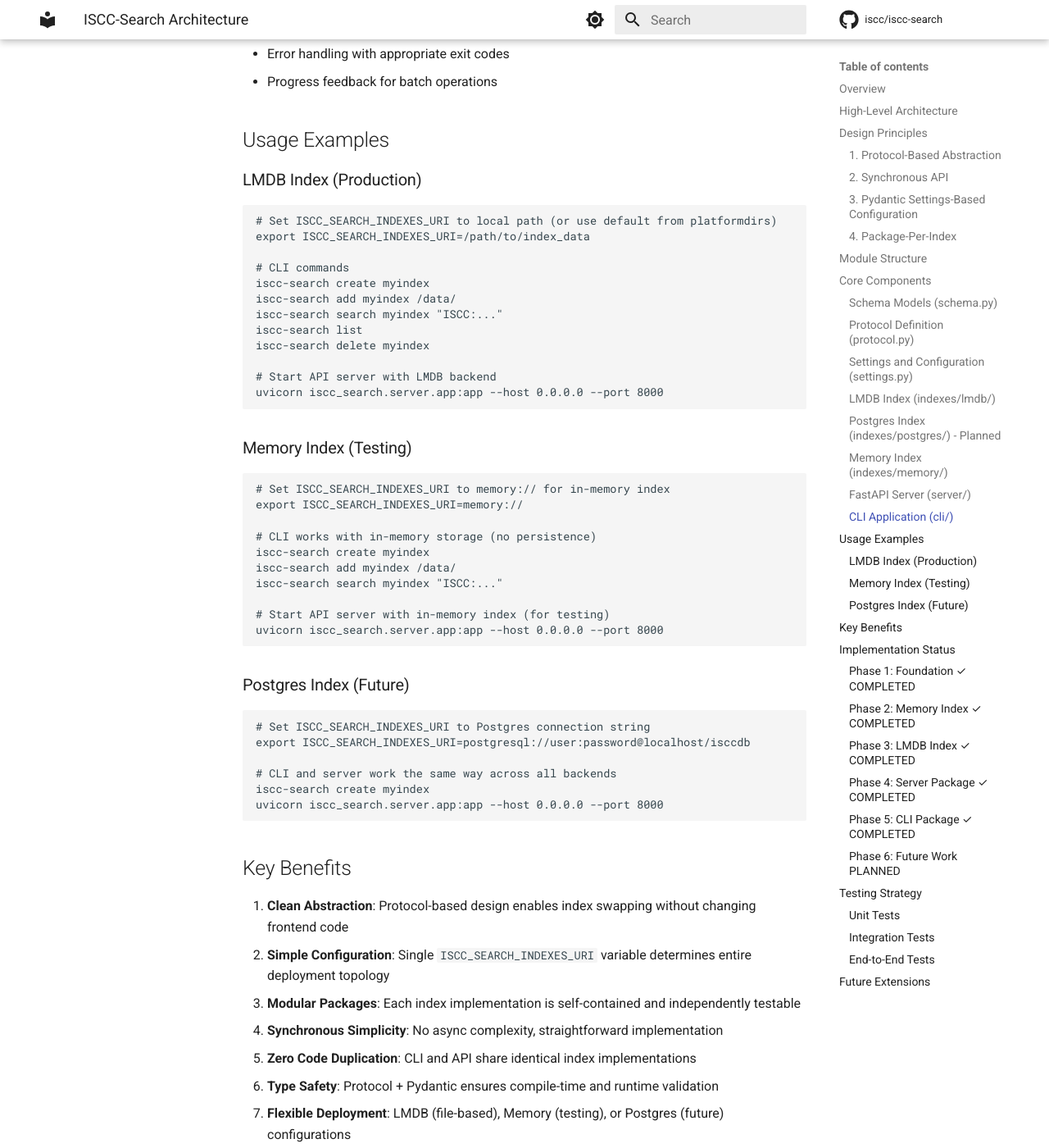
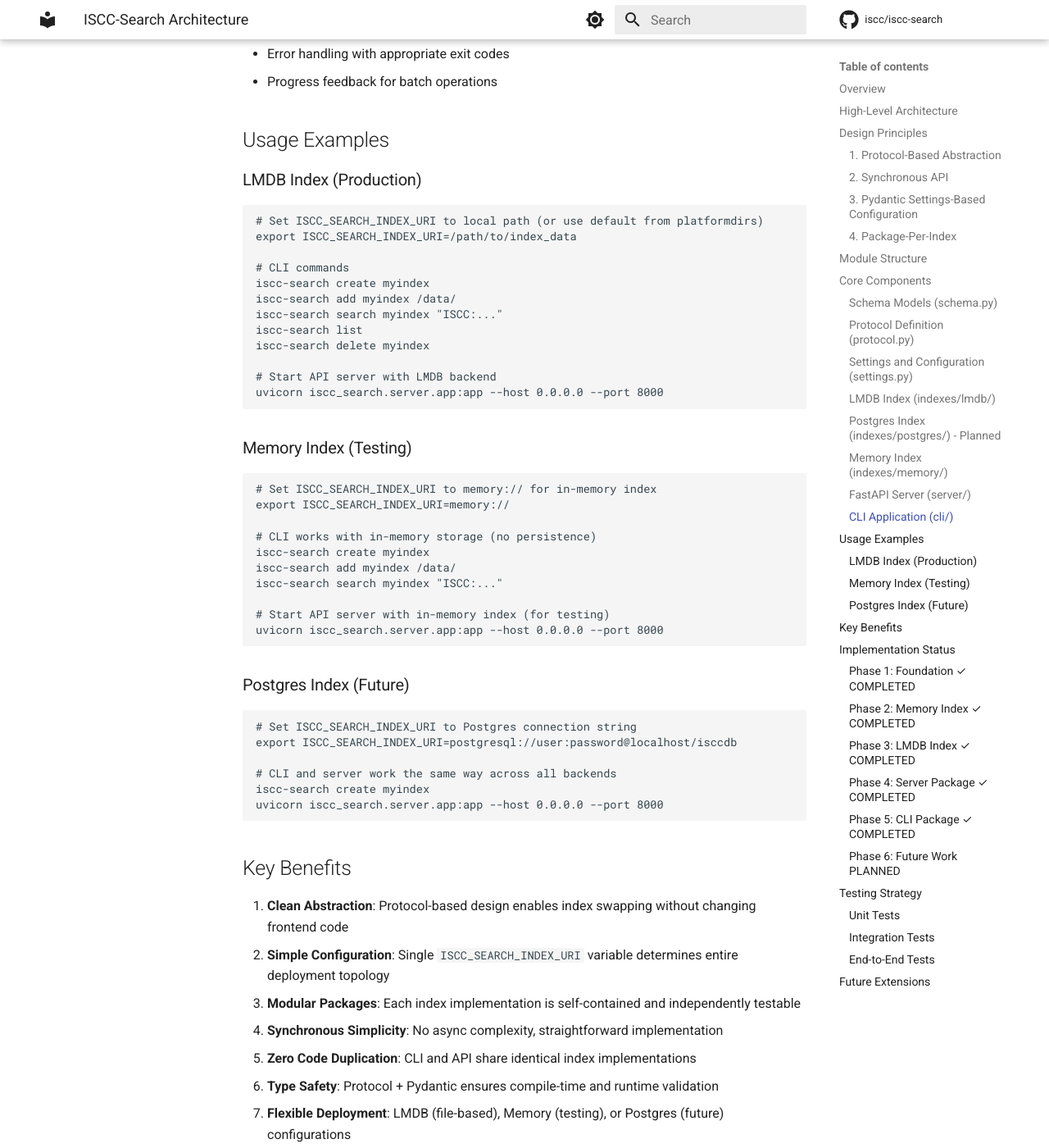
Before and after one commit to iscc/iscc-search, an MkDocs documentation site: the page built from docs/architecture.md, in a window 1280 px wide and 1400 px high, scrolled down 7609 px. Shown: the whole window at 82% size. Built offline with MkDocs 1.6.1 and Material for MkDocs 9.7.7, drawn with Linux system fonts in a browser that asks for light colours; comment, search, counter and statistics services are not loaded; some of the changed text lies outside the part shown.

Commit message:
refactor(settings)!: rename indexes_uri to index_uri for consistency
BREAKING CHANGE: Environment variable renamed from ISCC_SEARCH_INDEXES_URI to ISCC_SEARCH_INDEX_URI. The settings field indexes_uri is now index_uri. Update your configuration accordingly.

````diff
--- a/docs/architecture.md
+++ b/docs/architecture.md
@@ -100,12 +100,12 @@ All operations are synchronous for simplicity:
 
 ### 3. Pydantic Settings-Based Configuration
 
-Single `ISCC_SEARCH_INDEXES_URI` environment variable determines index implementation:
+Single `ISCC_SEARCH_INDEX_URI` environment variable determines index implementation:
 
-- **memory://**: `ISCC_SEARCH_INDEXES_URI=memory://` → MemoryIndex (in-memory, no persistence) **[IMPLEMENTED]**
-- **Directory path**: `ISCC_SEARCH_INDEXES_URI=/path/to/index_data` → LmdbIndexManager (file-based persistence)
+- **memory://**: `ISCC_SEARCH_INDEX_URI=memory://` → MemoryIndex (in-memory, no persistence) **[IMPLEMENTED]**
+- **Directory path**: `ISCC_SEARCH_INDEX_URI=/path/to/index_data` → LmdbIndexManager (file-based persistence)
     **[IMPLEMENTED]**
-- **Postgres DSN**: `ISCC_SEARCH_INDEXES_URI=postgresql://user:pass@host/db` → PostgresIndex **[PLANNED]**
+- **Postgres DSN**: `ISCC_SEARCH_INDEX_URI=postgresql://user:pass@host/db` → PostgresIndex **[PLANNED]**
 - **Default**: Uses `platformdirs` to determine OS-appropriate user data directory → LmdbIndexManager
     **[IMPLEMENTED]**
 
@@ -224,12 +224,12 @@ All methods are synchronous. Backends may use threading/connection pools interna
 
 **SearchSettings**: Pydantic settings class with:
 
-- `indexes_uri` - Location for index data (path or DSN), defaults to OS user data directory
+- `index_uri` - Location for index data (path or DSN), defaults to OS user data directory
 - Environment variable support (`ISCC_SEARCH_` prefix)
 - `.env` file support
 - `override()` method for runtime configuration changes
 
-**get_index() Factory**: Parses `indexes_uri` and returns appropriate backend:
+**get_index() Factory**: Parses `index_uri` and returns appropriate backend:
 
 - `memory://` → MemoryIndex
 - Directory path → LmdbIndexManager
@@ -318,8 +318,8 @@ All methods are synchronous. Backends may use threading/connection pools interna
 ### LMDB Index (Production)
 
 ```bash
-# Set ISCC_SEARCH_INDEXES_URI to local path (or use default from platformdirs)
-export ISCC_SEARCH_INDEXES_URI=/path/to/index_data
+# Set ISCC_SEARCH_INDEX_URI to local path (or use default from platformdirs)
+export ISCC_SEARCH_INDEX_URI=/path/to/index_data
 
 # CLI commands
 iscc-search create myindex
@@ -335,8 +335,8 @@ uvicorn iscc_search.server.app:app --host 0.0.0.0 --port 8000
 ### Memory Index (Testing)
 
 ```bash
-# Set ISCC_SEARCH_INDEXES_URI to memory:// for in-memory index
-export ISCC_SEARCH_INDEXES_URI=memory://
+# Set ISCC_SEARCH_INDEX_URI to memory:// for in-memory index
+export ISCC_SEARCH_INDEX_URI=memory://
 
 # CLI works with in-memory storage (no persistence)
 iscc-search create myindex
@@ -350,8 +350,8 @@ uvicorn iscc_search.server.app:app --host 0.0.0.0 --port 8000
 ### Postgres Index (Future)
 
 ```bash
-# Set ISCC_SEARCH_INDEXES_URI to Postgres connection string
-export ISCC_SEARCH_INDEXES_URI=postgresql://user:password@localhost/isccdb
+# Set ISCC_SEARCH_INDEX_URI to Postgres connection string
+export ISCC_SEARCH_INDEX_URI=postgresql://user:password@localhost/isccdb
 
 # CLI and server work the same way across all backends
 iscc-search create myindex
@@ -361,7 +361,7 @@ uvicorn iscc_search.server.app:app --host 0.0.0.0 --port 8000
 ## Key Benefits
 
 1. **Clean Abstraction**: Protocol-based design enables index swapping without changing frontend code
-2. **Simple Configuration**: Single `ISCC_SEARCH_INDEXES_URI` variable determines entire deployment topology
+2. **Simple Configuration**: Single `ISCC_SEARCH_INDEX_URI` variable determines entire deployment topology
 3. **Modular Packages**: Each index implementation is self-contained and independently testable
 4. **Synchronous Simplicity**: No async complexity, straightforward implementation
 5. **Zero Code Duplication**: CLI and API share identical index implementations
````
Also changed, not shown: docs/concept.md (+11 -9 lines), 4 other files.
